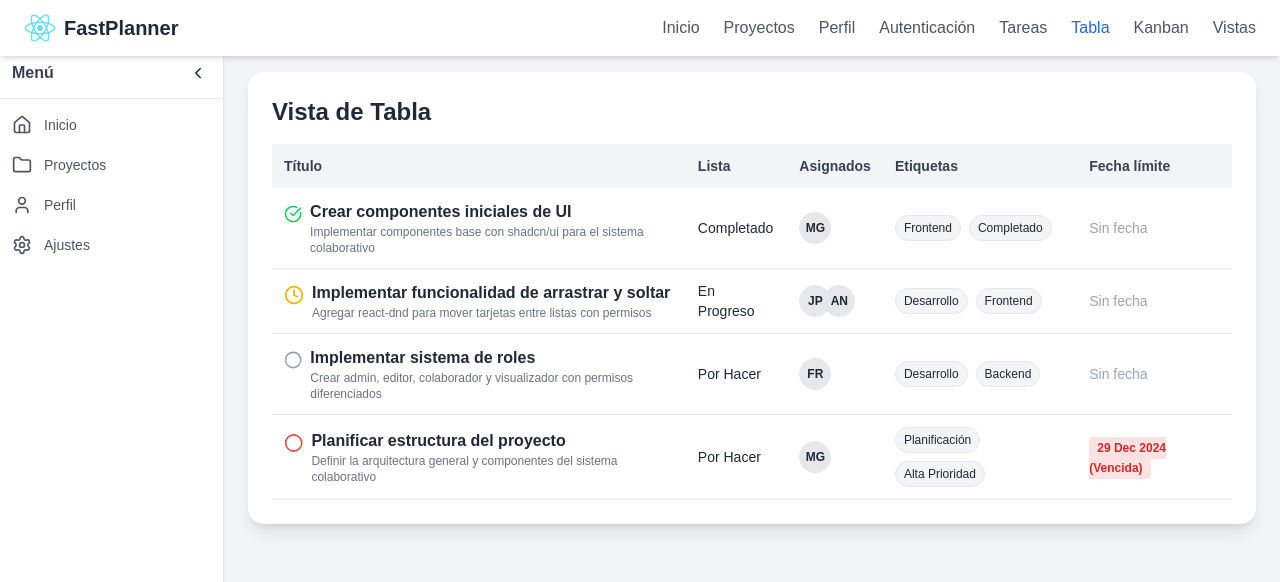
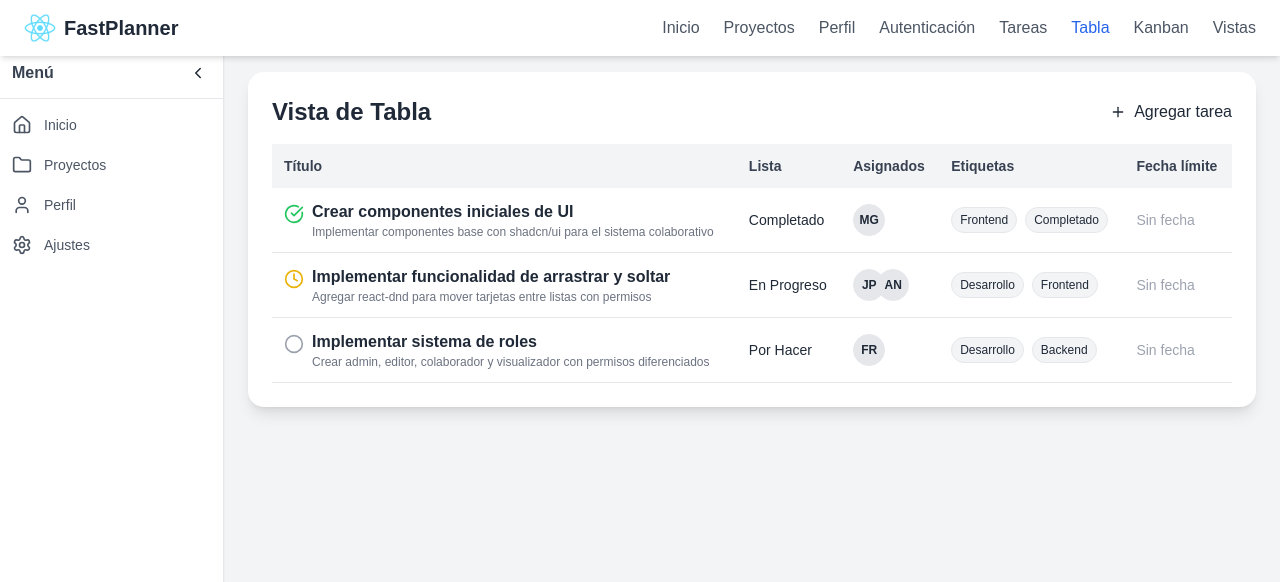
Before and after one commit to JorgeFierroo/FastPlanner, a React (Create React App) app in the folder frontend/: page /Tabla in a window 1280 px wide. Shown: the top 582 px of the page. Built offline with nearby package versions, Linux system fonts and the light colour scheme; the HTML template or start-up script is replaced by a standard one.

Commit message:
boton y modal para crear nuevas tareas en la vista "tabla" a lo maldi

```diff
--- a/frontend/src/App.tsx
+++ b/frontend/src/App.tsx
@@ -6,7 +6,6 @@ import Projects from "./pages/Projects";
 import Profile from "./pages/Profile";
 import TaskPage from "./pages/TaskPage";
 import HomePage from "./pages/HomePage";
-import TaskPage from "./pages/TaskPage";
 import Tabla from "./pages/Tabla";
 import TestCalendar from "./pages/TestCalendar";
 import { KanbanBoard } from "./components/KanbanBoard";
--- a/frontend/src/pages/Tabla.jsx
+++ b/frontend/src/pages/Tabla.jsx
@@ -1,13 +1,16 @@
-import React from "react";
-import { CheckCircle, Circle, Clock } from "lucide-react";
+import React, { useState } from "react";
+import { CheckCircle, Circle, Clock, Plus } from "lucide-react";
+import Button from "../components/ui/Button";
+import Modal from "../components/ui/Modal";
+import Input from "../components/ui/Input";
+import SelectMenu from "../components/ui/SelectMenu";
 
-// Datos de ejemplo
-const tareas = [
+// Datos iniciales de ejemplo
+const tareasIniciales = [
   {
     id: 1,
     titulo: "Crear componentes iniciales de UI",
-    descripcion:
-      "Implementar componentes base con shadcn/ui para el sistema colaborativo",
+    descripcion: "Implementar componentes base con shadcn/ui para el sistema colaborativo",
     lista: "Completado",
     asignados: ["MG"],
     etiquetas: ["Frontend", "Completado"],
@@ -17,8 +20,7 @@ const tareas = [
   {
     id: 2,
     titulo: "Implementar funcionalidad de arrastrar y soltar",
-    descripcion:
-      "Agregar react-dnd para mover tarjetas entre listas con permisos",
+    descripcion: "Agregar react-dnd para mover tarjetas entre listas con permisos",
     lista: "En Progreso",
     asignados: ["JP", "AN"],
     etiquetas: ["Desarrollo", "Frontend"],
@@ -28,32 +30,92 @@ const tareas = [
   {
     id: 3,
     titulo: "Implementar sistema de roles",
-    descripcion:
-      "Crear admin, editor, colaborador y visualizador con permisos diferenciados",
+    descripcion: "Crear admin, editor, colaborador y visualizador con permisos diferenciados",
     lista: "Por Hacer",
     asignados: ["FR"],
     etiquetas: ["Desarrollo", "Backend"],
     fecha: null,
     estado: "gris",
   },
-  {
-    id: 4,
-    titulo: "Planificar estructura del proyecto",
-    descripcion:
-      "Definir la arquitectura general y componentes del sistema colaborativo",
-    lista: "Por Hacer",
-    asignados: ["MG"],
-    etiquetas: ["Planificación", "Alta Prioridad"],
-    fecha: "29 Dec 2024",
-    estado: "rojo",
-  },
 ];
 
 export default function Tabla() {
+  // Estado con las tareas actuales
+  const [tareas, setTareas] = useState(tareasIniciales);
+
+  // Control del modal
+  const [isModalOpen, setIsModalOpen] = useState(false);
+
+  // Opciones para los selectores
+  const opcionesLista = ["Por Hacer", "En Progreso", "Completado"];
+  const opcionesEstado = [
+    { value: "gris", label: "🔘 Por iniciar", color: "text-gray-400" },
+    { value: "amarillo", label: "🟡 En progreso", color: "text-yellow-500" },
+    { value: "verde", label: "✅ Completado", color: "text-green-500" }
+  ];
+
+  // Estado del formulario
+  const [nuevaTarea, setNuevaTarea] = useState({
+    titulo: "",
+    descripcion: "",
+    lista: "Por Hacer",
+    asignados: [],
+    estado: "gris",
+  });
+
+  // Función para agregar una nueva tarea
+  const handleAgregarTarea = () => {
+    if (!nuevaTarea.titulo.trim()) {
+      alert("Por favor ingresa un título para la tarea.");
+      return;
+    }
+
+    // Generar etiquetas basadas en el estado y lista
+    const etiquetas = ["Nueva"];
+    if (nuevaTarea.lista === "Completado") {
+      etiquetas.push("Completado");
+    } else if (nuevaTarea.lista === "En Progreso") {
+      etiquetas.push("Desarrollo");
+    }
+
+    const nueva = {
+      id: tareas.length + 1,
+      titulo: nuevaTarea.titulo,
+      descripcion: nuevaTarea.descripcion,
+      lista: nuevaTarea.lista,
+      asignados: nuevaTarea.asignados.length > 0 ? nuevaTarea.asignados : ["--"],
+      etiquetas: etiquetas,
+      fecha: null,
+      estado: nuevaTarea.estado,
+    };
+
+    setTareas([...tareas, nueva]);
+    setNuevaTarea({
+      titulo: "",
+      descripcion: "",
+      lista: "Por Hacer",
+      asignados: [],
+      estado: "gris"
+    });
+    setIsModalOpen(false);
+  };
+
   return (
     <div className="p-6 bg-white rounded-2xl shadow-lg">
-      <h2 className="text-2xl font-bold mb-4">Vista de Tabla</h2>
+      <div className="flex items-center justify-between mb-4">
+        <h2 className="text-2xl font-bold">Vista de Tabla</h2>
 
+        {/* 🔘 Botón agregar tarea */}
+        <Button
+          variant="primary"
+          onClick={() => setIsModalOpen(true)}
+          className="flex items-center gap-2"
+        >
+          <Plus className="w-4 h-4" /> Agregar tarea
+        </Button>
+      </div>
+
+      {/* Tabla */}
       <div className="overflow-x-auto">
         <table className="w-full border-collapse">
           <thead>
@@ -70,18 +132,9 @@ export default function Tabla() {
               <tr key={tarea.id} className="border-b hover:bg-gray-50">
                 <td className="p-3">
                   <div className="flex items-start gap-2">
-                    {tarea.estado === "verde" && (
-                      <CheckCircle className="text-green-500 w-5 h-5 mt-1" />
-                    )}
-                    {tarea.estado === "amarillo" && (
-                      <Clock className="text-yellow-500 w-5 h-5 mt-1" />
-                    )}
-                    {tarea.estado === "gris" && (
-                      <Circle className="text-gray-400 w-5 h-5 mt-1" />
-                    )}
-                    {tarea.estado === "rojo" && (
-                      <Circle className="text-red-500 w-5 h-5 mt-1" />
-                    )}
+                    {tarea.estado === "verde" && <CheckCircle className="text-green-500 w-5 h-5 mt-1" />}
+                    {tarea.estado === "amarillo" && <Clock className="text-yellow-500 w-5 h-5 mt-1" />}
+                    {tarea.estado === "gris" && <Circle className="text-gray-400 w-5 h-5 mt-1" />}
                     <div>
                       <p className="font-semibold">{tarea.titulo}</p>
                       <p className="text-xs text-gray-500">{tarea.descripcion}</p>
@@ -114,26 +167,91 @@ export default function Tabla() {
                   </div>
                 </td>
                 <td className="p-3 text-sm">
-                  {tarea.fecha ? (
-                    <span
-                      className={`px-2 py-1 text-xs rounded ${
-                        tarea.estado === "rojo"
-                          ? "bg-red-100 text-red-600 font-bold"
-                          : "bg-gray-100 text-gray-600"
-                      }`}
-                    >
-                      {tarea.fecha}
-                      {tarea.estado === "rojo" && " (Vencida)"}
-                    </span>
-                  ) : (
-                    <span className="text-gray-400">Sin fecha</span>
-                  )}
+                  <span className="text-gray-400">Sin fecha</span>
                 </td>
               </tr>
             ))}
           </tbody>
         </table>
       </div>
+
+      {/* Modal de nueva tarea */}
+      <Modal
+        isOpen={isModalOpen}
+        onClose={() => setIsModalOpen(false)}
+        title="Agregar Nueva Tarea"
+      >
+        <div className="space-y-4">
+          <Input
+            label="Título"
+            placeholder="Ej: Diseñar la vista de login"
+            value={nuevaTarea.titulo}
+            onChange={(e) => setNuevaTarea({ ...nuevaTarea, titulo: e.target.value })}
+          />
+
+          <Input
+            label="Descripción"
+            placeholder="Detalles de la tarea..."
+            value={nuevaTarea.descripcion}
+            onChange={(e) =>
+              setNuevaTarea({ ...nuevaTarea, descripcion: e.target.value })
+            }
+          />
+
+          <SelectMenu
+            label="Lista"
+            options={opcionesLista}
+            defaultValue={nuevaTarea.lista}
+            onSelect={(value) => setNuevaTarea({ ...nuevaTarea, lista: value })}
+          />
+
+          <div>
+            <Input
+              label="Asignados"
+              placeholder="Iniciales separadas por comas (ej: MG, JP)"
+              value={nuevaTarea.asignados.join(", ")}
+              onChange={(e) =>
+                setNuevaTarea({
+                  ...nuevaTarea,
+                  asignados: e.target.value.split(",").map(s => s.trim()).filter(s => s)
+                })
+              }
+            />
+            {nuevaTarea.asignados.length > 0 && (
+              <div className="mt-2 flex gap-2">
+                <span className="text-sm text-gray-600">Vista previa:</span>
+                {nuevaTarea.asignados.map((asignado, i) => (
+                  <div
+                    key={i}
+                    className="w-8 h-8 flex items-center justify-center bg-gray-200 rounded-full border text-xs font-bold"
+                  >
+                    {asignado}
+                  </div>
+                ))}
+              </div>
+            )}
+          </div>
+
+          <SelectMenu
+            label="Estado de la tarea"
+            options={opcionesEstado.map(opcion => opcion.label)}
+            defaultValue={opcionesEstado.find(op => op.value === nuevaTarea.estado)?.label}
+            onSelect={(label) => {
+              const estado = opcionesEstado.find(op => op.label === label)?.value || "gris";
+              setNuevaTarea({ ...nuevaTarea, estado });
+            }}
+          />
+
+          <div className="flex justify-end space-x-3 mt-4">
+            <Button variant="secondary" onClick={() => setIsModalOpen(false)}>
+              Cancelar
+            </Button>
+            <Button variant="primary" onClick={handleAgregarTarea}>
+              Guardar
+            </Button>
+          </div>
+        </div>
+      </Modal>
     </div>
   );
 }
```
